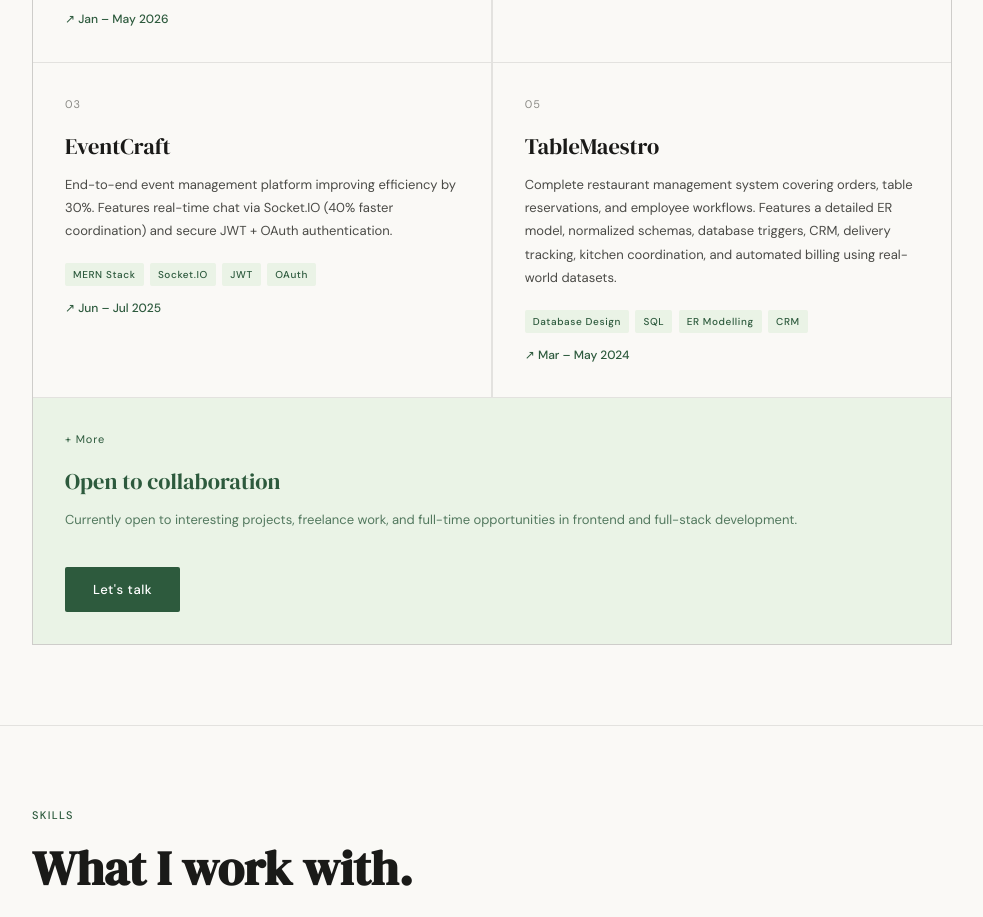
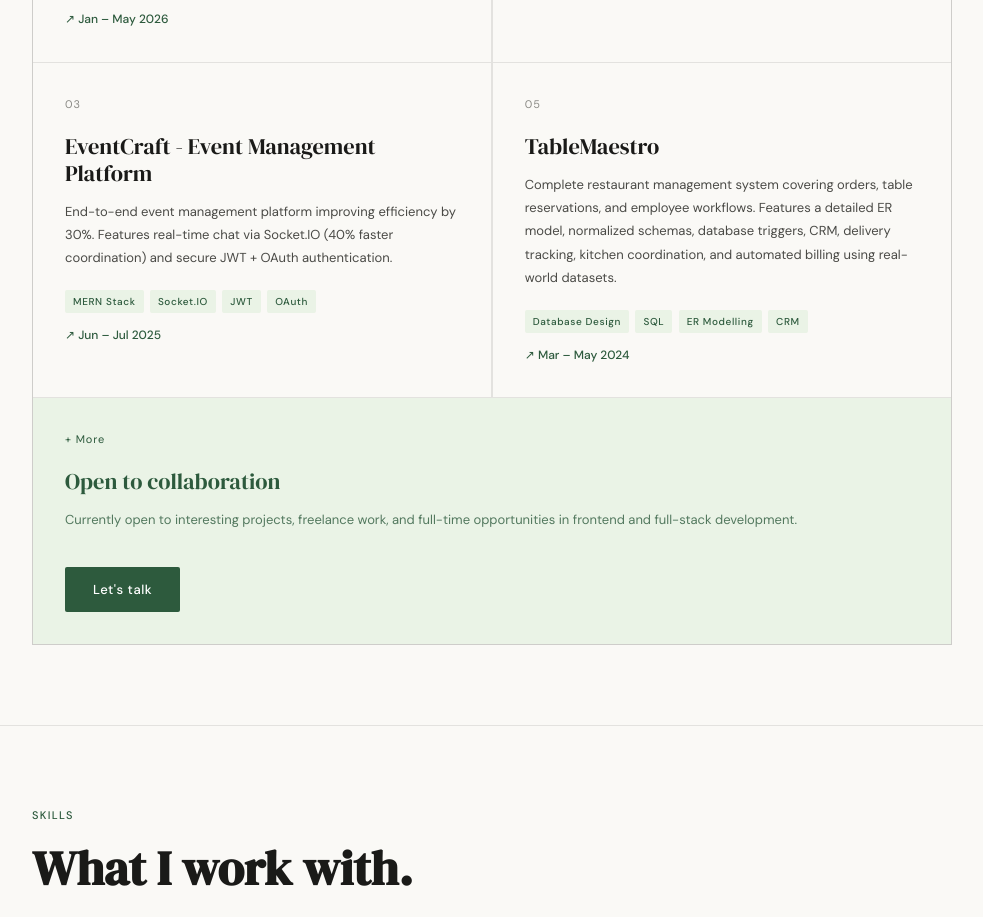
Before and after one commit to arnavashta21/Portfolio, a plain HTML site: page index.html in a window 1280 px wide. Shown: the part 2743-3660 px from the top of the page, without its empty margins (148-1131 px from the left). Drawn offline with Linux system fonts and the light colour scheme.

Commit message:
Update project name for EventCraft

```diff
--- a/index.html
+++ b/index.html
@@ -228,7 +228,7 @@
     </div>
     <div class="project-card">
       <div class="project-num">03</div>
-      <div class="project-name">EventCraft</div>
+      <div class="project-name">EventCraft - Event Management Platform</div>
       <p class="project-desc">End-to-end event management platform improving efficiency by 30%. Features real-time chat via Socket.IO (40% faster coordination) and secure JWT + OAuth authentication.</p>
       <div class="project-tags">
         <span class="project-tag">MERN Stack</span>
```
